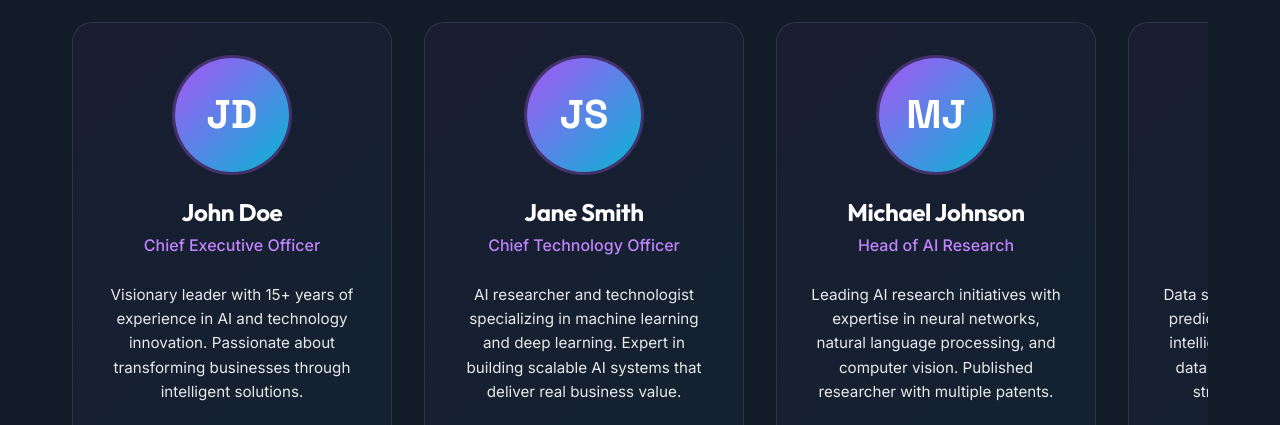
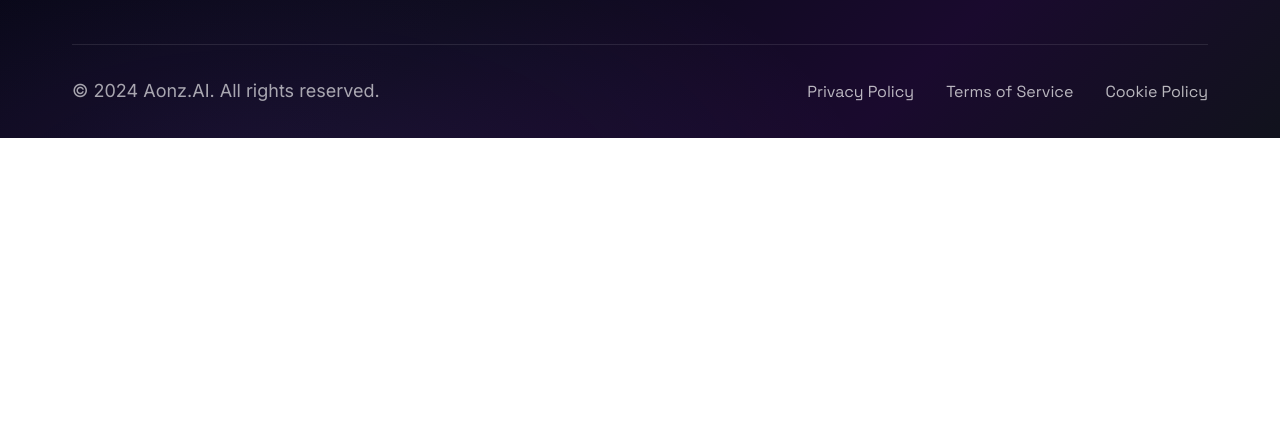
Before and after one commit to BytesByJay/Aonz.ai, a website: page aboutus.html in a window 1280 px wide. Shown: the part 1647-2072 px from the top of the page. After the commit the page ends 1785 px from the top, so only its background shows below. Drawn offline with nearby package versions, Linux system fonts and the light colour scheme.

Commit message:
Comment out team section in aboutus.html for future updates. This includes disabling team member images and related content while maintaining the overall structure of the section.

```diff
--- a/aboutus.html
+++ b/aboutus.html
@@ -485,7 +485,7 @@
     </section>
 
     <!-- Team Section -->
-    <section class="team-section">
+    <!-- <section class="team-section">
         <div class="container">
             <div class="team-section-header" data-aos="fade-up" data-aos-duration="800">
                 <h2>Meet Our Team</h2>
@@ -494,11 +494,9 @@
 
             <div class="team-scroll-container" data-aos="fade-up" data-aos-duration="1000">
                 <div class="team-scroll-wrapper" id="teamScroll">
-                    <!-- Team Member 1 -->
                     <div class="team-card">
                         <div class="team-card-image">
                             <div class="placeholder">JD</div>
-                            <!-- <img src="images/team/team-member-1.jpg" alt="John Doe"> -->
                         </div>
                         <h3 class="team-card-name">John Doe</h3>
                         <p class="team-card-role">Chief Executive Officer</p>
@@ -510,11 +508,9 @@
                         </div>
                     </div>
 
-                    <!-- Team Member 2 -->
                     <div class="team-card">
                         <div class="team-card-image">
                             <div class="placeholder">JS</div>
-                            <!-- <img src="images/team/team-member-2.jpg" alt="Jane Smith"> -->
                         </div>
                         <h3 class="team-card-name">Jane Smith</h3>
                         <p class="team-card-role">Chief Technology Officer</p>
@@ -526,11 +522,9 @@
                         </div>
                     </div>
 
-                    <!-- Team Member 3 -->
                     <div class="team-card">
                         <div class="team-card-image">
                             <div class="placeholder">MJ</div>
-                            <!-- <img src="images/team/team-member-3.jpg" alt="Michael Johnson"> -->
                         </div>
                         <h3 class="team-card-name">Michael Johnson</h3>
                         <p class="team-card-role">Head of AI Research</p>
@@ -542,11 +536,10 @@
                         </div>
                     </div>
 
-                    <!-- Team Member 4 -->
+
                     <div class="team-card">
                         <div class="team-card-image">
                             <div class="placeholder">EW</div>
-                            <!-- <img src="images/team/team-member-4.jpg" alt="Emily Williams"> -->
                         </div>
                         <h3 class="team-card-name">Emily Williams</h3>
                         <p class="team-card-role">Lead Data Scientist</p>
@@ -558,11 +551,9 @@
                         </div>
                     </div>
 
-                    <!-- Team Member 5 -->
                     <div class="team-card">
                         <div class="team-card-image">
                             <div class="placeholder">RB</div>
-                            <!-- <img src="images/team/team-member-5.jpg" alt="Robert Brown"> -->
                         </div>
                         <h3 class="team-card-name">Robert Brown</h3>
                         <p class="team-card-role">Senior ML Engineer</p>
@@ -574,11 +565,9 @@
                         </div>
                     </div>
 
-                    <!-- Team Member 6 -->
                     <div class="team-card">
                         <div class="team-card-image">
                             <div class="placeholder">SD</div>
-                            <!-- <img src="images/team/team-member-6.jpg" alt="Sarah Davis"> -->
                         </div>
                         <h3 class="team-card-name">Sarah Davis</h3>
                         <p class="team-card-role">AI Solutions Architect</p>
@@ -591,7 +580,6 @@
                     </div>
                 </div>
 
-                <!-- Scroll Buttons -->
                 <div class="team-scroll-buttons">
                     <button class="scroll-btn" id="teamScrollLeft" aria-label="Scroll left">
                         <i class="fas fa-chevron-left"></i>
@@ -602,7 +590,7 @@
                 </div>
             </div>
         </div>
-    </section>
+    </section> -->
     </main>
 
     <!-- Footer -->
```
